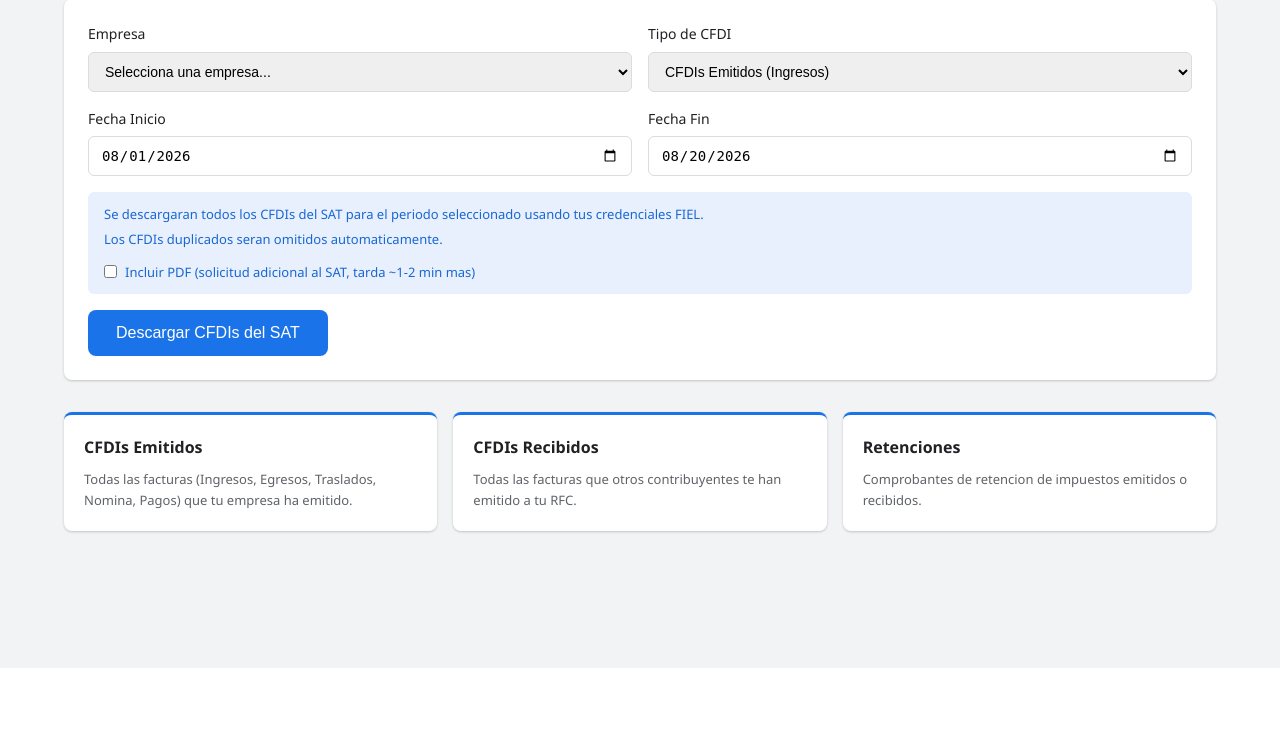
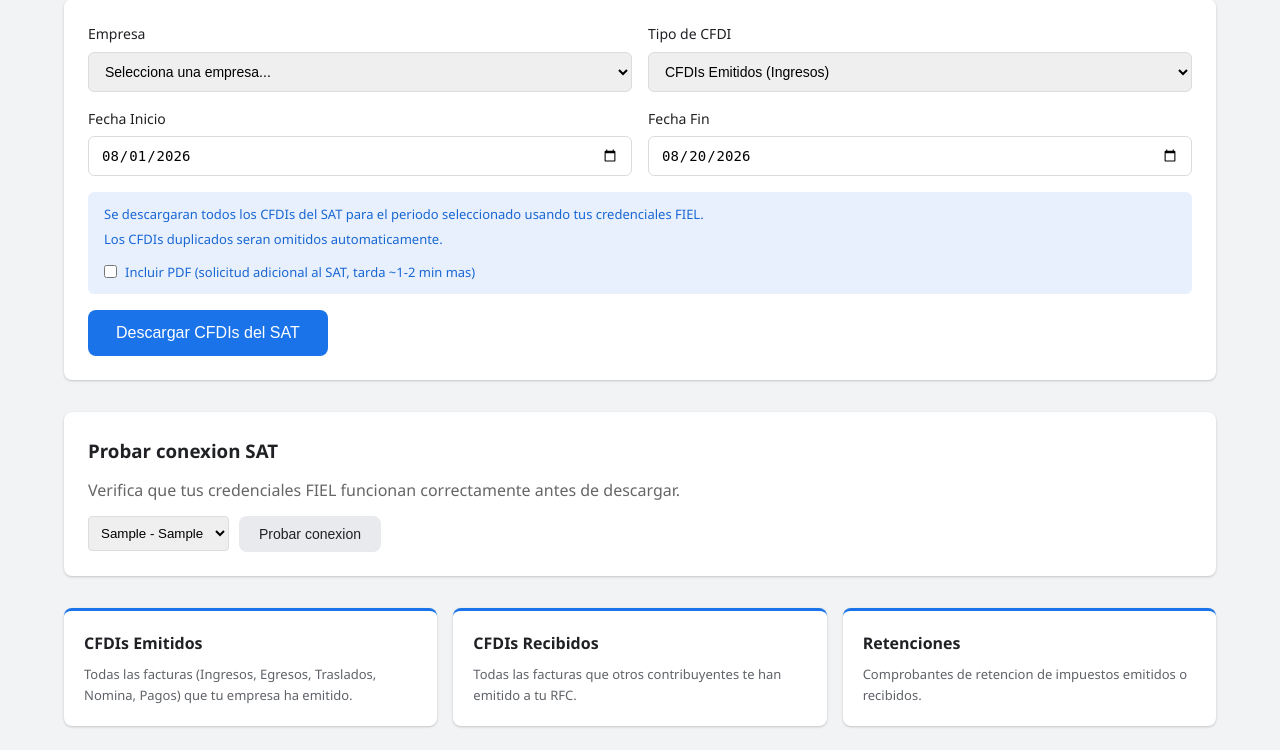
Before and after one commit to lalomedrano23/cfdisat, a Flask app: page /sat/descargar in a window 1280 px wide. Shown: the part 132-882 px from the top of the page. Before the commit the page ends 800 px from the top, so only its background shows below. Run offline with Flask 3, Linux system fonts and the light colour scheme; a user stored in the database is signed in; tables that the repository leaves empty hold one stand-in row (values such as "Sample post").

Commit message:
Botón Probar conexión SAT + fix error handlers render_template + test probar_conexion

```diff
--- a/app/__init__.py
+++ b/app/__init__.py
@@ -183,11 +183,13 @@ def create_app():
 
     @app.errorhandler(500)
     def internal_error(e):
+        from flask import render_template
         db.session.rollback()
         return render_template('500.html'), 500
 
     @app.errorhandler(404)
     def not_found(e):
+        from flask import render_template
         return render_template('404.html'), 404
 
     with app.app_context():
--- a/app/sat.py
+++ b/app/sat.py
@@ -167,6 +167,46 @@ def _parse_cfdi_metadata(xml_bytes, tipo_solicitud):
         }
     except Exception:
         return None
+
+
+@sat_bp.route('/sat/probar-conexion/<int:empresa_id>', methods=['POST'])
+@login_required
+def probar_conexion(empresa_id):
+    empresa = Empresa.query.get_or_404(empresa_id)
+    if empresa.user_id != current_user.id:
+        return jsonify({'ok': False, 'error': 'No tienes acceso.'}), 403
+
+    try:
+        signer, error = _create_signer(empresa)
+        if error:
+            return jsonify({'ok': False, 'error': error}), 400
+
+        from satcfdi.pacs.sat import SAT
+        sat = SAT(signer=signer)
+
+        from datetime import date, timedelta
+        hoy = date.today()
+        inicio = hoy - timedelta(days=7)
+
+        solicitud = sat.recover_comprobante_emitted_request(
+            fecha_inicial=inicio, fecha_final=hoy,
+            tipo_solicitud='CFDI')
+
+        cod = solicitud.get('CodEstatus', '')
+        id_sol = solicitud.get('IdSolicitud', '')
+        msg = solicitud.get('Mensaje', '')
+
+        if cod == '5004':
+            return jsonify({'ok': True, 'mensaje': 'Conexion SAT exitosa. No hay CFDIs emitidos en los ultimos 7 dias.', 'id_solicitud': id_sol})
+        elif cod in ('5000', ''):
+            return jsonify({'ok': True, 'mensaje': f'Conexion SAT exitosa. Solicitud {id_sol} creada correctamente.', 'id_solicitud': id_sol})
+        else:
+            return jsonify({'ok': False, 'error': f'SAT respondio CodEstatus {cod}: {msg}', 'respuesta': solicitud}), 400
+
+    except ImportError:
+        return jsonify({'ok': False, 'error': 'satcfdi no esta instalado en el servidor.'}), 500
+    except Exception as e:
+        return jsonify({'ok': False, 'error': str(e)}), 500
 
 
 @sat_bp.route('/sat/descargar', methods=['GET', 'POST'])
--- a/app/templates/sat/descargar.html
+++ b/app/templates/sat/descargar.html
@@ -52,6 +52,51 @@
     </form>
 </div>
 
+<div class="form-container" style="margin-top:16px">
+    <div class="form-card">
+        <h3 style="margin-bottom:12px">Probar conexion SAT</h3>
+        <p style="color:#666;margin-bottom:12px">Verifica que tus credenciales FIEL funcionan correctamente antes de descargar.</p>
+        <div style="display:flex;gap:10px;align-items:center">
+            <select id="probar-empresa-id" style="padding:8px;border:1px solid #ddd;border-radius:4px">
+                {% for emp in empresas %}
+                <option value="{{ emp.id }}">{{ emp.rfc }} - {{ emp.razon_social }}</option>
+                {% endfor %}
+            </select>
+            <button type="button" class="btn btn-secondary" id="btn-probar" onclick="probarConexion()">Probar conexion</button>
+        </div>
+        <div id="probar-resultado" style="margin-top:12px;display:none;padding:10px;border-radius:4px;font-size:14px"></div>
+    </div>
+</div>
+
+<script>
+function probarConexion() {
+    var eid = document.getElementById('probar-empresa-id').value;
+    var btn = document.getElementById('btn-probar');
+    var div = document.getElementById('probar-resultado');
+    if (!eid) { alert('Selecciona una empresa'); return; }
+    btn.disabled = true; btn.textContent = 'Probando...';
+    div.style.display = 'none';
+    fetch('/sat/probar-conexion/' + eid, {method: 'POST'})
+        .then(function(r) { return r.json(); })
+        .then(function(data) {
+            div.style.display = 'block';
+            if (data.ok) {
+                div.style.background = '#d4edda'; div.style.color = '#155724';
+                div.textContent = data.mensaje;
+            } else {
+                div.style.background = '#f8d7da'; div.style.color = '#721c24';
+                div.textContent = 'Error: ' + data.error;
+            }
+        })
+        .catch(function(e) {
+            div.style.display = 'block';
+            div.style.background = '#f8d7da'; div.style.color = '#721c24';
+            div.textContent = 'Error de conexion: ' + e;
+        })
+        .finally(function() { btn.disabled = false; btn.textContent = 'Probar conexion'; });
+}
+</script>
+
 <div class="info-cards">
     <div class="info-card">
         <h3>CFDIs Emitidos</h3>
```
